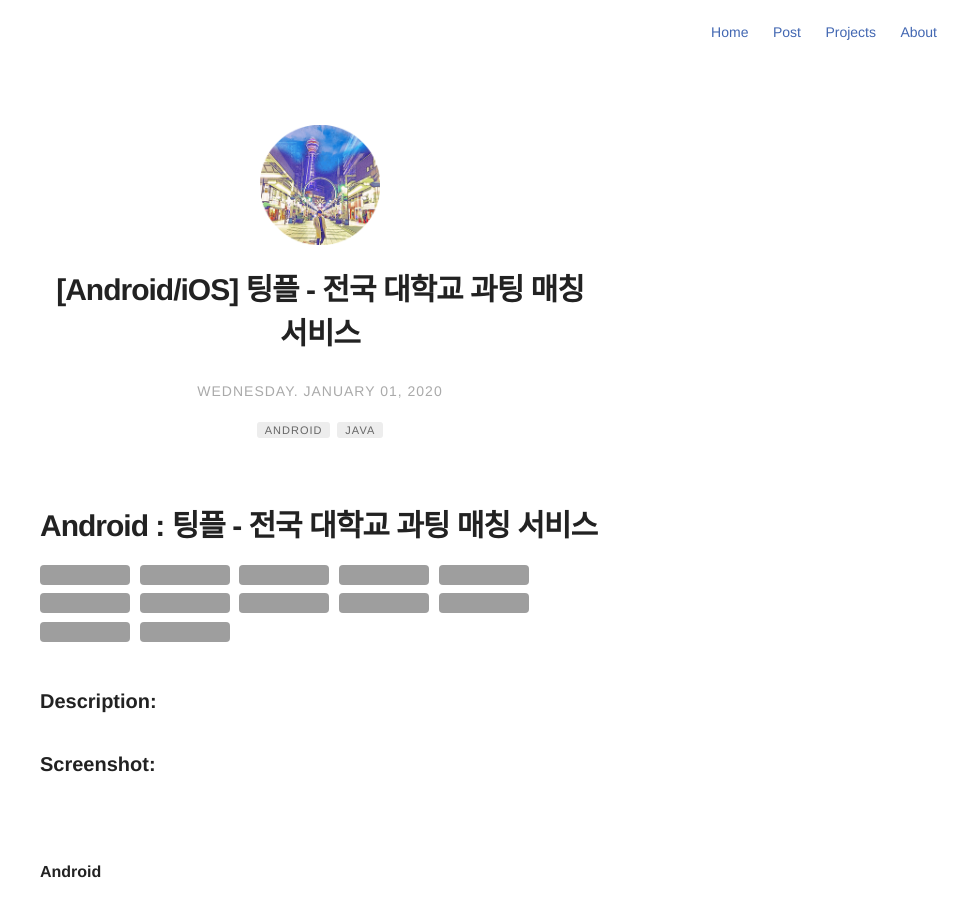
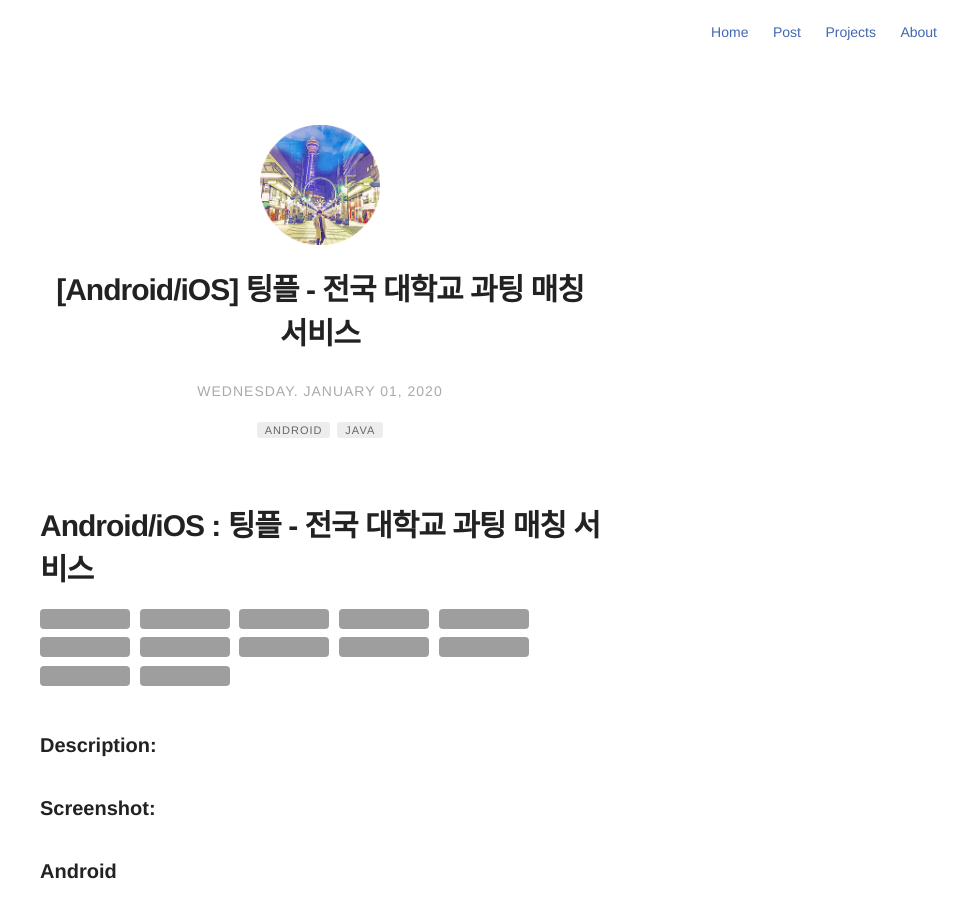
Before and after one commit to ry4nkim/ry4nkim.github.io, a Jekyll site: the page built from _posts/2020-01-01-android-ios-tingple.markdown, in a window 1280 px wide and 900 px high. Shown: the whole window, without its empty margins (320-1280 px from the left). Built offline with Jekyll 4.4.1, drawn with Linux system fonts in a browser that asks for light colours; comment, search, counter and statistics services are not loaded; grey boxes are pictures that could not be loaded.

Commit message:
Update 2020-01-01-android-ios-tingple.markdown

```diff
--- a/_posts/2020-01-01-android-ios-tingple.markdown
+++ b/_posts/2020-01-01-android-ios-tingple.markdown
@@ -14,7 +14,7 @@
 author: ry4nkim
 ---
 
-# Android : 팅플 - 전국 대학교 과팅 매칭 서비스
+# Android/iOS : 팅플 - 전국 대학교 과팅 매칭 서비스
 
 <p>
   <img src="https://img.shields.io/badge/Android-6bd388?style=flat-square&logo=Android&logoColor=white"/>&nbsp;
@@ -34,9 +34,8 @@
 ### Description:
 
 ### Screenshot:
-<br>
 
-#### Android
+### Android
 <p align="center">
   <img src="/assets/images/android-ios-tingple/1.jpg" width="180">
   <img src="/assets/images/android-ios-tingple/2.jpg" width="180">
@@ -46,7 +45,7 @@
   <img src="/assets/images/android-ios-tingple/6.png" width="180">
 </p>
 
-#### iOS
+### iOS
 <p align="center">
   <img src="/assets/images/android-ios-tingple/7.png" width="180">
   <img src="/assets/images/android-ios-tingple/8.png" width="180">
```
